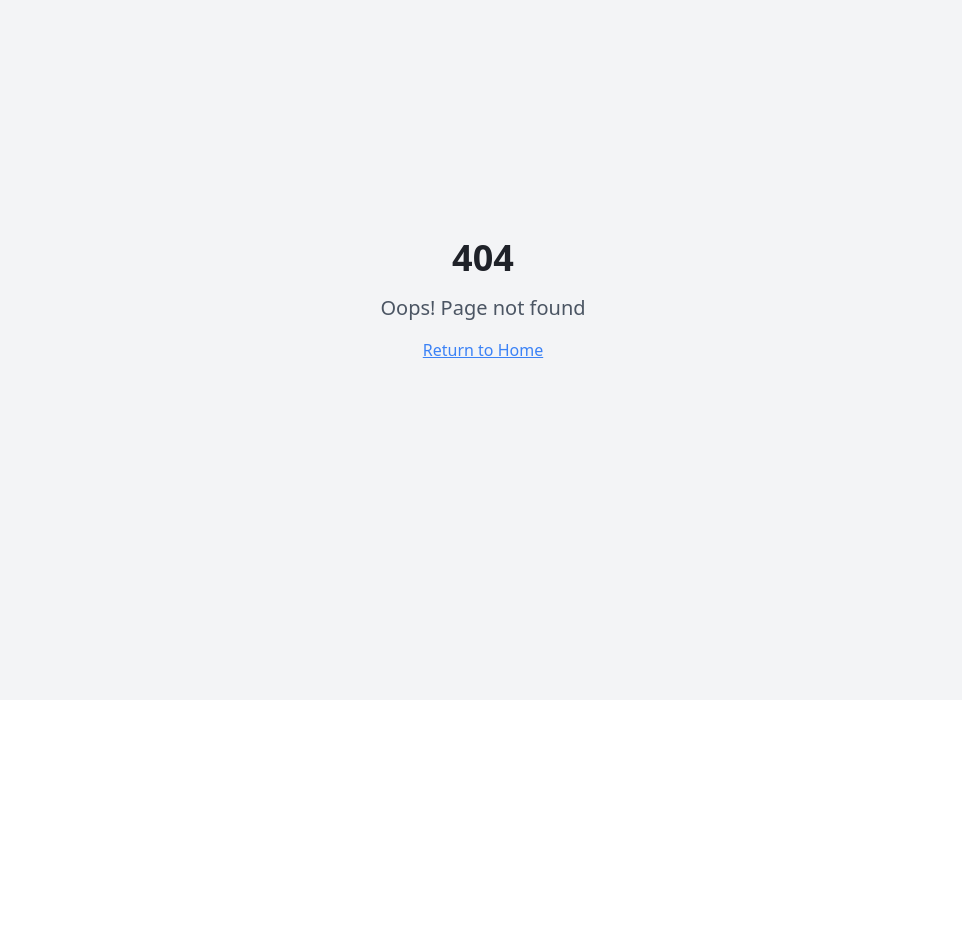
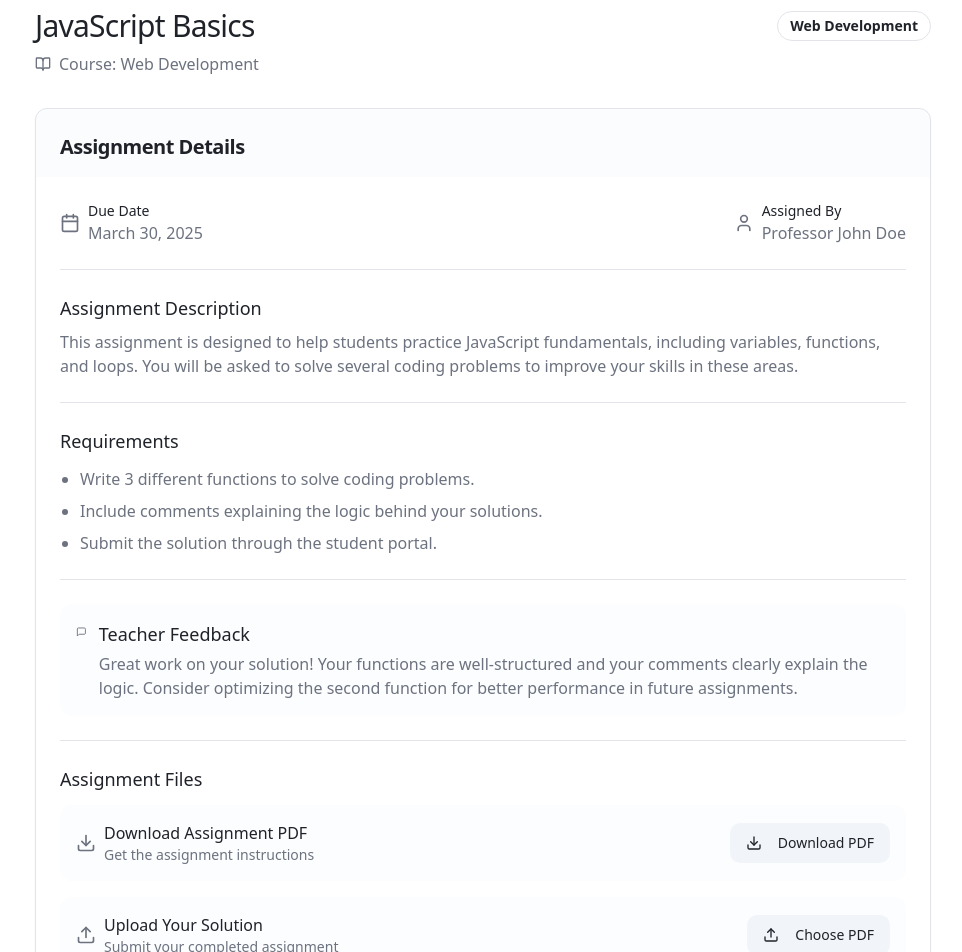
Before and after one commit to MridulaMassey/learning-galaxy-main, a React (Vite) app: page /studentassignmentdetails in a window 1280 px wide. Before the commit this address had no page. Shown: the part 100-1052 px from the top of the page, without its empty margins (157-1119 px from the left). Before the commit the page ends 800 px from the top, so only its background shows below. Built offline with nearby package versions, Linux system fonts and the light colour scheme.

Commit message:
Changes on layout

```diff
--- a/src/App.tsx
+++ b/src/App.tsx
@@ -12,6 +12,7 @@ import NotFound from "./pages/NotFound";
 import { Activity } from "lucide-react";
 import ActivitiesPaginated from "./pages/ActiviesPagination";
 import CreateActivity from "./pages/CreateActivityPage";
+import StudentAssignmentDetails from "./pages/StudentAssignmentDetails";
 
 const queryClient = new QueryClient();
 
@@ -33,12 +34,13 @@ const App = () => (
           <Route path="/" element={<Index />} />
           <Route path="/login" element={<Login />} />
           <Route path="/dashboard" element={<Dashboard />} />
-          <Route path="/activities" element={<Activities />} />
+          <Route path="/activities" element={<ActivitiesPaginated />} />
           <Route path="/activity" element={<Activity />} />
           <Route path="/activitiespagination" element={<ActivitiesPaginated />} />
           <Route path="/activities/create" element={<CreateActivity />} />
           <Route path="/logout" element={<Navigate to="/" />} />
           {/* ADD ALL CUSTOM ROUTES ABOVE THE CATCH-ALL "*" ROUTE */}
+          <Route path="/studentassignmentdetails" element={<StudentAssignmentDetails />} />
           <Route path="*" element={<NotFound />} />s
         </Routes>
       </BrowserRouter>
--- /dev/null
+++ b/src/pages/StudentAssignmentDetails.tsx
@@ -0,0 +1,212 @@
+import React, { useState } from "react";
+import { useNavigate } from "react-router-dom";
+import { motion } from "framer-motion";
+import { ArrowLeft, Calendar, User, BookOpen, Award, FileText, Upload, Download, MessageSquare } from "lucide-react";
+
+import { Button } from "@/components/ui/button";
+import { Card, CardContent, CardHeader, CardTitle } from "@/components/ui/card";
+import { Separator } from "@/components/ui/separator";
+import { Badge } from "@/components/ui/badge";
+import { Input } from "@/components/ui/input";
+
+// Animation variants
+const containerVariants = {
+  hidden: { opacity: 0 },
+  visible: {
+    opacity: 1,
+    transition: {
+      staggerChildren: 0.1,
+      delayChildren: 0.1,
+    },
+  },
+};
+
+const itemVariants = {
+  hidden: { y: 20, opacity: 0 },
+  visible: {
+    y: 0,
+    opacity: 1,
+    transition: {
+      type: "spring",
+      stiffness: 300,
+      damping: 24,
+    },
+  },
+};
+
+const StudentAssignmentDetails = () => {
+  const navigate = useNavigate();
+  const [hasFeedback, setHasFeedback] = useState(true); // For demo purposes, this would normally be false until feedback is given
+
+  const handleBack = () => {
+    navigate(-1);
+  };
+
+  const handleSubmit = () => {
+    // In a real app, this would handle the submission process
+    console.log("Assignment submission initiated");
+    // You could redirect to a submission form or open a modal
+  };
+
+  return (
+    <div className="min-h-screen bg-background py-12 px-4 sm:px-6 lg:px-8 animate-fade-in">
+      <div className="max-w-4xl mx-auto">
+        <Button
+          variant="ghost"
+          size="sm"
+          onClick={handleBack}
+          className="mb-6 group hover:bg-accent transition-all duration-300"
+        >
+          <ArrowLeft className="h-4 w-4 mr-2 group-hover:translate-x-[-2px] transition-transform" />
+          Back
+        </Button>
+
+        <motion.div
+          variants={containerVariants}
+          initial="hidden"
+          animate="visible"
+          className="space-y-8"
+        >
+          <motion.div variants={itemVariants} className="space-y-2">
+            <div className="flex items-center justify-between">
+              <h1 className="text-3xl font-medium tracking-tight">JavaScript Basics</h1>
+              <Badge variant="outline" className="text-sm px-3 py-1">
+                Web Development
+              </Badge>
+            </div>
+            <div className="flex items-center text-muted-foreground gap-2">
+              <BookOpen className="h-4 w-4" />
+              <span>Course: Web Development</span>
+            </div>
+          </motion.div>
+
+          <motion.div variants={itemVariants}>
+            <Card className="overflow-hidden">
+              <CardHeader className="bg-muted/30 pb-4">
+                <CardTitle className="text-xl">Assignment Details</CardTitle>
+              </CardHeader>
+              <CardContent className="pt-6 space-y-6">
+                <div className="space-y-4">
+                  <div className="flex justify-between flex-col sm:flex-row gap-4">
+                    <div className="flex items-center gap-2">
+                      <Calendar className="h-5 w-5 text-muted-foreground" />
+                      <div>
+                        <p className="text-sm font-medium">Due Date</p>
+                        <p className="text-muted-foreground">March 30, 2025</p>
+                      </div>
+                    </div>
+
+                    <div className="flex items-center gap-2">
+                      <User className="h-5 w-5 text-muted-foreground" />
+                      <div>
+                        <p className="text-sm font-medium">Assigned By</p>
+                        <p className="text-muted-foreground">Professor John Doe</p>
+                      </div>
+                    </div>
+                  </div>
+                </div>
+
+                <Separator />
+
+                <div>
+                  <h3 className="text-lg font-medium mb-2">Assignment Description</h3>
+                  <p className="text-muted-foreground">
+                    This assignment is designed to help students practice JavaScript fundamentals, including variables, functions, and loops. You will be asked to solve several coding problems to improve your skills in these areas.
+                  </p>
+                </div>
+
+                <Separator />
+
+                <div>
+                  <h3 className="text-lg font-medium mb-3">Requirements</h3>
+                  <ul className="list-disc pl-5 space-y-2 text-muted-foreground">
+                    <li>Write 3 different functions to solve coding problems.</li>
+                    <li>Include comments explaining the logic behind your solutions.</li>
+                    <li>Submit the solution through the student portal.</li>
+                  </ul>
+                </div>
+
+                <Separator />
+
+                {hasFeedback && (
+                  <>
+                    <div className="bg-muted/20 rounded-lg p-4">
+                      <div className="flex items-start gap-3">
+                        <MessageSquare className="h-5 w-5 text-muted-foreground mt-0.5" />
+                        <div>
+                          <h3 className="text-lg font-medium mb-1">Teacher Feedback</h3>
+                          <p className="text-muted-foreground">
+                            Great work on your solution! Your functions are well-structured and your comments clearly explain the logic. Consider optimizing the second function for better performance in future assignments.
+                          </p>
+                        </div>
+                      </div>
+                    </div>
+                    <Separator />
+                  </>
+                )}
+
+                <div>
+                  <h3 className="text-lg font-medium mb-3">Assignment Files</h3>
+                  <div className="space-y-4">
+                    <div className="bg-muted/20 rounded-lg p-4">
+                      <div className="flex flex-col sm:flex-row gap-3 items-start sm:items-center justify-between">
+                        <div className="flex items-center gap-2">
+                          <Download className="h-5 w-5 text-muted-foreground" />
+                          <div>
+                            <p className="font-medium">Download Assignment PDF</p>
+                            <p className="text-muted-foreground text-sm">Get the assignment instructions</p>
+                          </div>
+                        </div>
+                        <div className="w-full sm:w-auto">
+                          <Button variant="secondary" className="w-full sm:w-auto">
+                            <Download className="mr-2 h-4 w-4" />
+                            Download PDF
+                          </Button>
+                        </div>
+                      </div>
+                    </div>
+
+                    <div className="bg-muted/20 rounded-lg p-4">
+                      <div className="flex flex-col sm:flex-row gap-3 items-start sm:items-center justify-between">
+                        <div className="flex items-center gap-2">
+                          <Upload className="h-5 w-5 text-muted-foreground" />
+                          <div>
+                            <p className="font-medium">Upload Your Solution</p>
+                            <p className="text-muted-foreground text-sm">Submit your completed assignment</p>
+                          </div>
+                        </div>
+                        <div className="w-full sm:w-auto">
+                          <label className="cursor-pointer">
+                            <Input
+                              type="file"
+                              accept=".pdf"
+                              className="hidden"
+                              onChange={(e) => console.log("File selected:", e.target.files?.[0])}
+                            />
+                            <Button variant="secondary" className="w-full sm:w-auto">
+                              <Upload className="mr-2 h-4 w-4" />
+                              Choose PDF
+                            </Button>
+                          </label>
+                        </div>
+                      </div>
+                    </div>
+                  </div>
+                </div>
+
+                <div className="pt-4 flex justify-center">
+                  <Button size="lg" className="w-full sm:w-auto" onClick={handleSubmit}>
+                    <FileText className="mr-2 h-4 w-4" />
+                    Submit Your Assignment
+                  </Button>
+                </div>
+              </CardContent>
+            </Card>
+          </motion.div>
+        </motion.div>
+      </div>
+    </div>
+  );
+};
+
+export default StudentAssignmentDetails;
```
